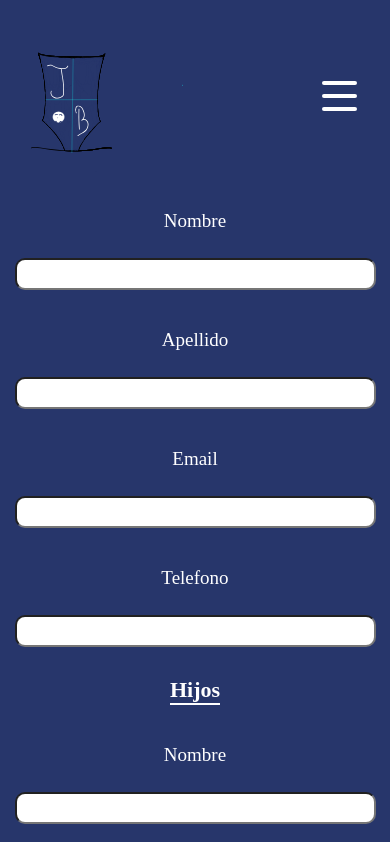
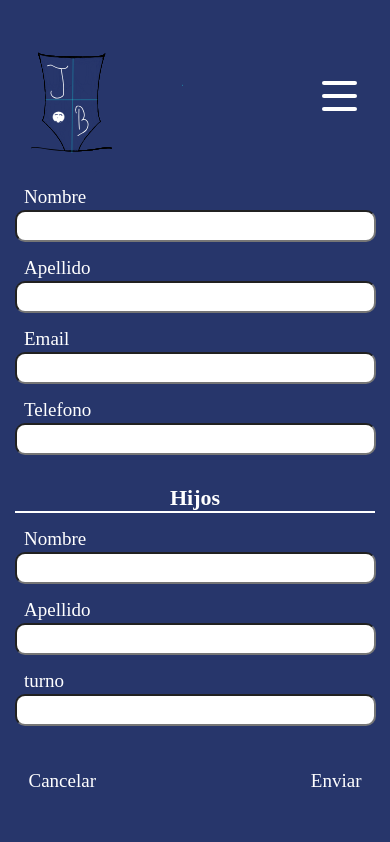
Before and after one commit to CarlosPalladino/jardines-burbuja, a React (Vite) app in the folder jardines-burbuja/: page /pages/Incripcion in a window 390 px wide. Shown: the top 842 px of the page. Built offline with nearby package versions, Linux system fonts and the light colour scheme.

Commit message:
Vista mobile terminada

```diff
--- a/jardines-burbuja/index.html
+++ b/jardines-burbuja/index.html
@@ -4,7 +4,7 @@
     <meta charset="UTF-8" />
     <link rel="icon" type="image/svg+xml" href="/vite.svg" />
     <meta name="viewport" content="width=device-width, initial-scale=1.0" />
-    <title>jarines burbuja</title>
+    <title>Jardines Burbuja</title>
   </head>
   <body>
     <div id="root"></div>
--- a/jardines-burbuja/public/styles/Inscripcion.css
+++ b/jardines-burbuja/public/styles/Inscripcion.css
@@ -22,10 +22,6 @@
   margin-top: 2rem;
 }
 
-.forms {
-  display: flex;
-  flex-direction: column;
-  align-items: center;}
 
 .forms p {
   color: white;
@@ -119,13 +115,7 @@ background: none;
     display: flex
   }
 
-  /* .button {
-    padding: 10px;
-    font-size: 20px;
-    color: white;
-    background-color: #27366B;
-    border: none;
-  } */
+
 }
 
 @media (min-width: 1024px) {
```
